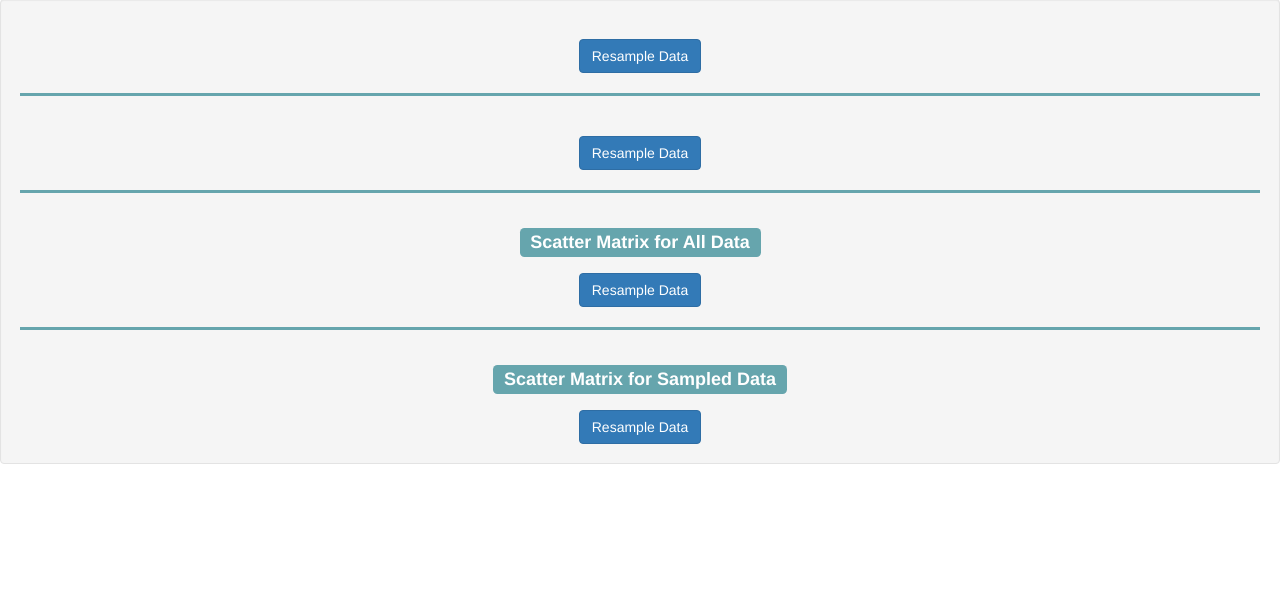
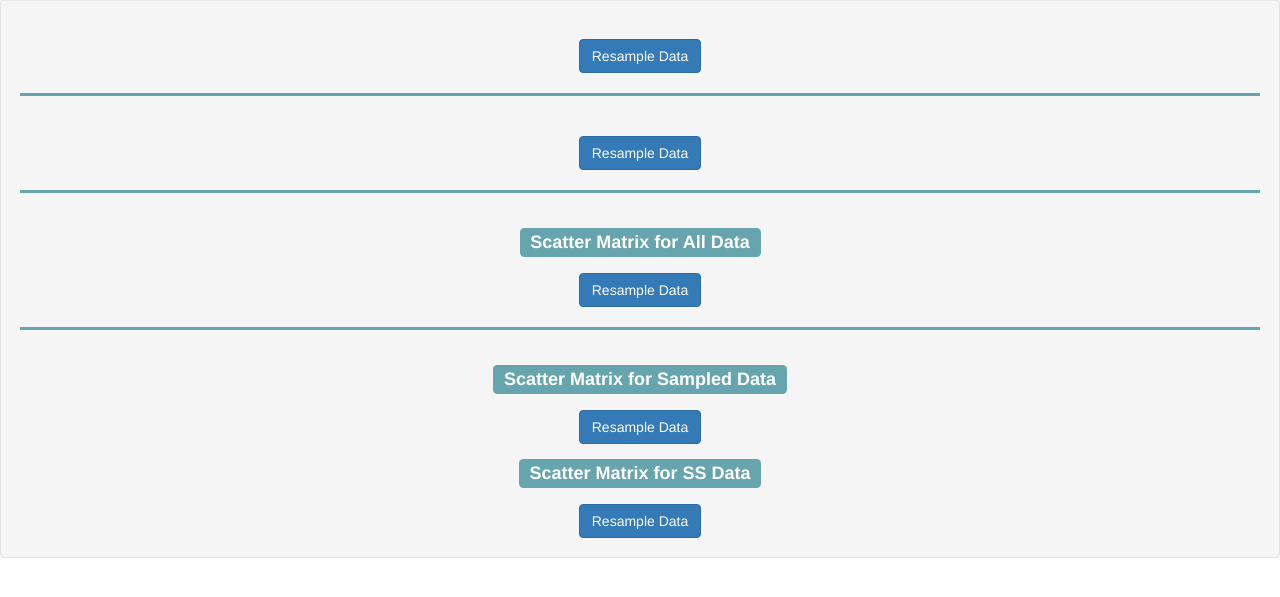
Before and after one commit to bryanbocao/CSE-564-Visualization, a Flask app: template labs/lab02/src/my_code/112130213_BryanBoCao_lab02_CSE564/templates/index.html in a window 1280 px wide. Shown: the part 171-768 px from the top of the page. Run offline with Flask 2, Linux system fonts and the light colour scheme; the template is opened without the code that fills it, so the values that code supplies are empty; parts of the project's set-up code (start-up, migrations or seed data) failed here and were passed over; some libraries are stand-ins or nearby versions.

Commit message:
All plot for 3 different kinds of data

```diff
--- a/labs/lab02/src/my_code/112130213_BryanBoCao_lab02_CSE564/app.py
+++ b/labs/lab02/src/my_code/112130213_BryanBoCao_lab02_CSE564/app.py
@@ -101,8 +101,10 @@ def index():
     # ================= MDS -- start ====================
     embedding_MDS_all_data_euclidean_t = my_MDS(df_all_data_normalized, "euclidean", "All Data")
     embedding_MDS_sampled_data_euclidean_t = my_MDS(df_sampled_data_normalized, "euclidean", "Sampled Data")
+    embedding_MDS_ss_data_euclidean_t = my_MDS(df_ss_data_normalized, "euclidean", "Sampled Data")
     embedding_MDS_all_data_correlation_t = my_MDS(df_all_data_normalized, "correlation", "All Data")
     embedding_MDS_sampled_data_correlation_t = my_MDS(df_sampled_data_normalized, "correlation", "Sampled Data")
+    embedding_MDS_ss_data_correlation_t = my_MDS(df_ss_data_normalized, "correlation", "Sampled Data")
     # ================= MDS -- end ====================
 
     # ================= Scatter Plot Matrix -- start ====================
@@ -110,6 +112,8 @@ def index():
         compute_scatterplot_matrix(df_all_data_normalized, top3_attributes_i_all_data_ls)               # shape (9, n_sample, n_attributes) -- (9, 777, 3)
     scatterplot_matrix_top3_attributes_sampled_data, top3_attributes_sampled_data_ls = \
         compute_scatterplot_matrix(df_sampled_data_normalized, top3_attributes_i_sampled_data_ls)   # shape (9, n_sample, n_attributes) -- (9, 388, 3)
+    scatterplot_matrix_top3_attributes_ss_data, top3_attributes_ss_data_ls = \
+        compute_scatterplot_matrix(df_ss_data_normalized, top3_attributes_i_ss_data_ls)   # shape (9, n_sample, n_attributes) -- (9, 388, 3)
     # ================= Scatter Plot Matrix -- end ====================
 
     # ========= Jsonify Data for Visualization in the Frontend =================
@@ -125,12 +129,16 @@ def index():
                 'top2PACVectors_ss_data_t': top2PACVectors_ss_data_t,
                 'embedding_MDS_all_data_euclidean_t': embedding_MDS_all_data_euclidean_t,
                 'embedding_MDS_sampled_data_euclidean_t': embedding_MDS_sampled_data_euclidean_t,
+                'embedding_MDS_ss_data_euclidean_t': embedding_MDS_ss_data_euclidean_t,
                 'embedding_MDS_all_data_correlation_t': embedding_MDS_all_data_correlation_t,
                 'embedding_MDS_sampled_data_correlation_t': embedding_MDS_sampled_data_correlation_t,
+                'embedding_MDS_ss_data_correlation_t': embedding_MDS_ss_data_correlation_t,
                 'scatterplot_matrix_top3_attributes_all_data': scatterplot_matrix_top3_attributes_all_data,
                 'top3_attributes_all_data_ls': top3_attributes_all_data_ls,
                 'scatterplot_matrix_top3_attributes_sampled_data': scatterplot_matrix_top3_attributes_sampled_data,
-                'top3_attributes_sampled_data_ls': top3_attributes_sampled_data_ls};
+                'top3_attributes_sampled_data_ls': top3_attributes_sampled_data_ls,
+                'scatterplot_matrix_top3_attributes_ss_data': scatterplot_matrix_top3_attributes_ss_data,
+                'top3_attributes_ss_data_ls': top3_attributes_ss_data_ls};
 
     # vis_data = jsonify(vis_data) # Should be a json string
     print("====== index.html backend computing ends ===================================")
--- a/labs/lab02/src/my_code/112130213_BryanBoCao_lab02_CSE564/templates/index.html
+++ b/labs/lab02/src/my_code/112130213_BryanBoCao_lab02_CSE564/templates/index.html
@@ -122,6 +122,12 @@ https://color.hailpixel.com/#58A437,391C54,6ACDCC,24446A
     <br/>
     <div><center><button class="btn btn-primary" onclick="post_new_request()">Resample Data</button></center></div>
 
+    <div id="task3_scatter_matrix_ss_data_div_id" align="center"></div>
+    <br/>
+    <div><center><span class="label label-default">Scatter Matrix for SS Data</span></center></div>
+    <br/>
+    <div><center><button class="btn btn-primary" onclick="post_new_request()">Resample Data</button></center></div>
+
   </div>
 </div><!-- end of <div class="container-fluid well"> -->
 
@@ -197,21 +203,26 @@ https://color.hailpixel.com/#58A437,391C54,6ACDCC,24446A
         var pos = {i:0, n_i:0, j:0, n_j:0}; // position of the scatterplot in scatterplot matrix. All zeros means one scatter plot, not for scatter plot matrix.
         scatter_plot("scatter", vis_data.top2PACVectors_all_data_t, "Top 2 PCA Vectors: All Data", "Component0", "Component1", my_colors[0], [-2, 2], pos, "#task3_scatter_div_id");
         scatter_plot("scatter", vis_data.top2PACVectors_sampled_data_t, "Top 2 PCA Vectors: Sampled Data", "Component0", "Component1", my_colors[0], [-2, 2], pos, "#task3_scatter_div_id");
-        // scatter_plot("scatter", vis_data.top2PACVectors_ss_data_t, "Top 2 PCA Vectors: Stratified Sampled Data", my_colors[2]);
+        scatter_plot("scatter", vis_data.top2PACVectors_ss_data_t, "Top 2 PCA Vectors: SS Data", "Component0", "Component1", my_colors[0], [-2, 2], pos, "#task3_scatter_div_id");
 
         // Task3 visualize the data via MDS (Euclidian & correlation distance) in 2D scatterplots
         scatter_plot("scatter", vis_data.embedding_MDS_all_data_euclidean_t, "MDS (Euclidian): All Data", "Component0", "Component1", my_colors[1], [-2, 2], pos, "#task3_scatter_div_id");
         scatter_plot("scatter", vis_data.embedding_MDS_sampled_data_euclidean_t, "MDS (Euclidian): Sampled Data", "Component0", "Component1", my_colors[1], [-2, 2], pos, "#task3_scatter_div_id");
+        scatter_plot("scatter", vis_data.embedding_MDS_ss_data_euclidean_t, "MDS (Euclidian): SS Data", "Component0", "Component1", my_colors[1], [-2, 2], pos, "#task3_scatter_div_id");
         scatter_plot("scatter", vis_data.embedding_MDS_all_data_correlation_t, "MDS (Correlation): All Data", "Component0", "Component1", my_colors[2], [-0.5, 0.5], pos, "#task3_scatter_div_id");
         scatter_plot("scatter", vis_data.embedding_MDS_sampled_data_correlation_t, "MDS (Correlation): Sampled Data", "Component0", "Component1", my_colors[2], [-0.5, 0.5], pos, "#task3_scatter_div_id");
+        scatter_plot("scatter", vis_data.embedding_MDS_ss_data_correlation_t, "MDS (Correlation): SS Data", "Component0", "Component1", my_colors[2], [-0.5, 0.5], pos, "#task3_scatter_div_id");
 
         // Task3 visualize scatterplot matrix of the three highest PCA loaded attributes
         var scatterplot_matrix_top3_attributes_all_data = vis_data.scatterplot_matrix_top3_attributes_all_data;         // shape (9, n_sample, n_attributes) -- (9, 777, 2)
         var top3_attributes_all_data_ls = vis_data.top3_attributes_all_data_ls; // list of top 3 attributes names
         var scatterplot_matrix_top3_attributes_sampled_data = vis_data.scatterplot_matrix_top3_attributes_sampled_data; // shape (9, n_sample, n_attributes) -- (9, 388, 2)
         var top3_attributes_sampled_data_ls = vis_data.top3_attributes_sampled_data_ls; // list of top 3 attributes names
+        var scatterplot_matrix_top3_attributes_ss_data = vis_data.scatterplot_matrix_top3_attributes_ss_data; // shape (9, n_sample, n_attributes) -- (9, 388, 2)
+        var top3_attributes_ss_data_ls = vis_data.top3_attributes_ss_data_ls; // list of top 3 attributes names
         scatterplot_matrix("scatter matrix", scatterplot_matrix_top3_attributes_all_data, top3_attributes_all_data_ls, "", "", "", my_colors[3], [0, 1.3], "#task3_scatter_matrix_all_data_div_id")
-        scatterplot_matrix("scatter matrix", scatterplot_matrix_top3_attributes_sampled_data, top3_attributes_sampled_data_ls, "", "", "", my_colors[4], [0, 1.3], "#task3_scatter_matrix_sampled_data_div_id")
+        scatterplot_matrix("scatter matrix", scatterplot_matrix_top3_attributes_sampled_data, top3_attributes_sampled_data_ls, "", "", "", my_colors[3], [0, 1.3], "#task3_scatter_matrix_sampled_data_div_id")
+        scatterplot_matrix("scatter matrix", scatterplot_matrix_top3_attributes_ss_data, top3_attributes_ss_data_ls, "", "", "", my_colors[3], [0, 1.3], "#task3_scatter_matrix_ss_data_div_id")
 
         // ###########################################################################
         // ####                           Plot Functions                          ####
```
Also changed, not shown: 4 other files.
